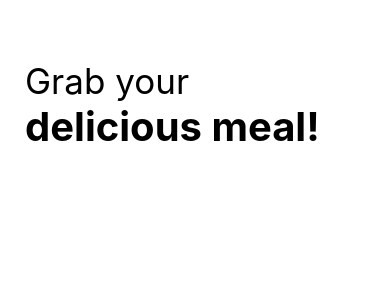
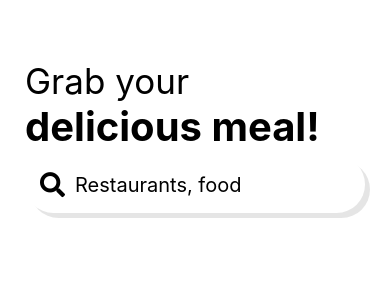
Before and after one commit to alishkeir/Restaurant-Search, a React Native app: screen / in a window 390 px wide. Shown: the top 300 px of the page. Built offline with nearby package versions, Linux system fonts and the light colour scheme.

Commit message:
Created Search component

```diff
--- a/App.js
+++ b/App.js
@@ -1,11 +1,13 @@
 import { StatusBar } from 'expo-status-bar';
 import { StyleSheet, Text, View } from 'react-native';
 import Header from './src/components/Header';
+import Search from './src/components/Search';
 
 const App = () => {
     return (
         <View style={styles.container}>
             <Header />
+            <Search />
             <StatusBar />
         </View>
     );
--- a/package.json
+++ b/package.json
@@ -12,7 +12,8 @@
     "expo": "~47.0.12",
     "expo-status-bar": "~1.4.2",
     "react": "18.1.0",
-    "react-native": "0.70.5"
+    "react-native": "0.70.5",
+    "react-native-svg": "13.4.0"
   },
   "devDependencies": {
     "@babel/core": "^7.12.9"
--- /dev/null
+++ b/src/common/Styles.js
@@ -0,0 +1,6 @@
+export const elevation = {
+    shadowColor: '#000',
+    shadowOffset: { width: 5, height: 5 },
+    elevation: 3,
+    shadowOpacity: 0.1,
+};
--- /dev/null
+++ b/src/components/Search.js
@@ -0,0 +1,33 @@
+import { TextInput, View, StyleSheet } from 'react-native';
+import { FontAwesome5 } from '@expo/vector-icons';
+import { elevation } from '../common/Styles';
+
+const Search = () => {
+    return (
+        <View style={[styles.container, styles.elevation]}>
+            <FontAwesome5 name='search' size={25} />
+            <TextInput style={styles.input} placeholder='Restaurants, food' />
+        </View>
+    );
+};
+
+const styles = StyleSheet.create({
+    container: {
+        display: 'flex',
+        flexDirection: 'row',
+        marginTop: 5,
+        marginHorizontal: 25,
+        backgroundColor: '#fff',
+        padding: 15,
+        borderRadius: 50,
+    },
+    elevation,
+
+    input: {
+        fontSize: 20,
+        marginLeft: 10,
+        flex: 1,
+    },
+});
+
+export default Search;
```
Also changed, not shown: 2 other files (tests, documents, lock files or other folders).
